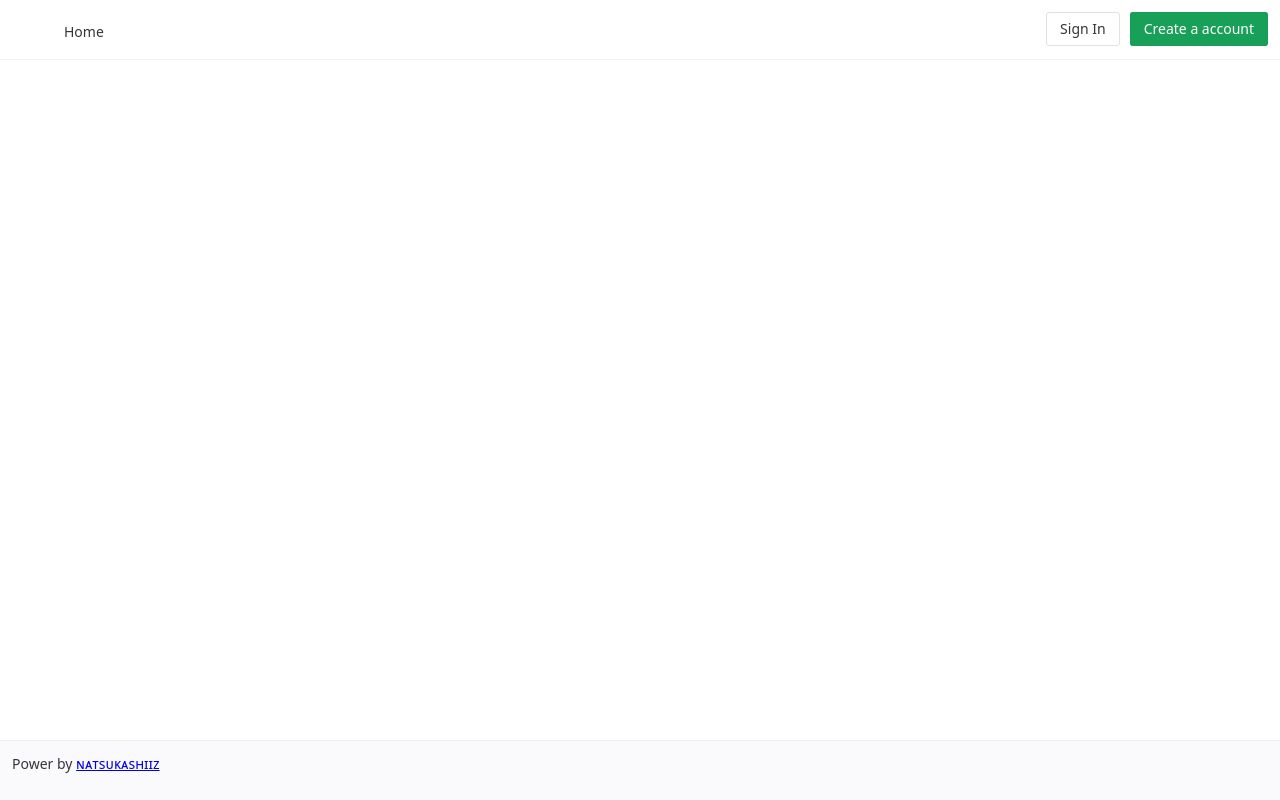
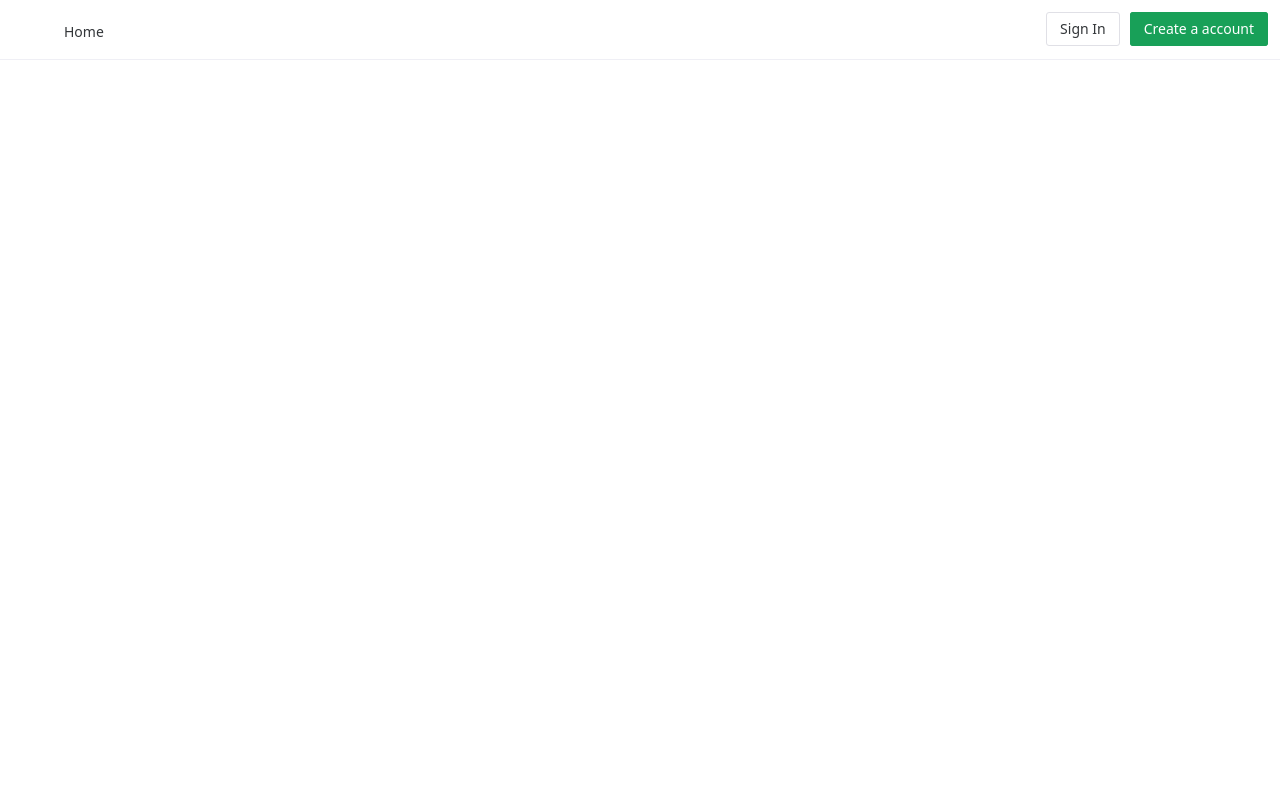
Before and after one commit to natsukashiiz/natsukashiiz-vue3-ts-blog, a Vue app: page / in a window 1280 px wide. Built offline with nearby package versions, Linux system fonts and the light colour scheme; no server answers; some icons are missing.

Commit message:
~updated

```diff
--- a/src/App.vue
+++ b/src/App.vue
@@ -61,7 +61,7 @@ const options: MenuOption[] = [
         icon: renderIcon(UserIcon)
     },
     {
-        label: 'Create blog',
+        label: 'Write',
         key: 'createBlog',
         icon: renderIcon(CreateIcon),
         props: {
@@ -168,11 +168,7 @@ async function submitCallback() {
                         </n-space>
                     </n-layout-header>
                     <RouterView />
-                    <n-layout-footer
-                        bordered
-                        position="absolute"
-                        style="height: 60px; padding: 12px"
-                    >
+                    <n-layout-footer bordered style="height: 60px; padding: 12px">
                         Power by
                         <a target="_blank" href="https://github.com/natsukashiiz">ɴᴀᴛsᴜᴋᴀsʜɪɪᴢ </a>
                     </n-layout-footer>
--- a/src/views/EditorBlogView.vue
+++ b/src/views/EditorBlogView.vue
@@ -96,9 +96,15 @@ onMounted(async () => {
 </script>
 
 <template>
-    <n-switch v-model:value="publishRef" @update:value="handlePublish" style="margin-bottom: 10px">
-        <template #checked>Publish</template>
-        <template #unchecked>Private</template>
-    </n-switch>
+    <n-space justify="end">
+        <n-switch
+            v-model:value="publishRef"
+            @update:value="handlePublish"
+            style="margin-bottom: 10px"
+        >
+            <template #checked>Publish</template>
+            <template #unchecked>Private</template>
+        </n-switch>
+    </n-space>
     <MdEditor v-model="text" language="en-US" preview-theme="github" @save="handleSave" />
 </template>
```
Also changed, not shown: src/views/layouts/GlobalLayout.vue (indentation only).
